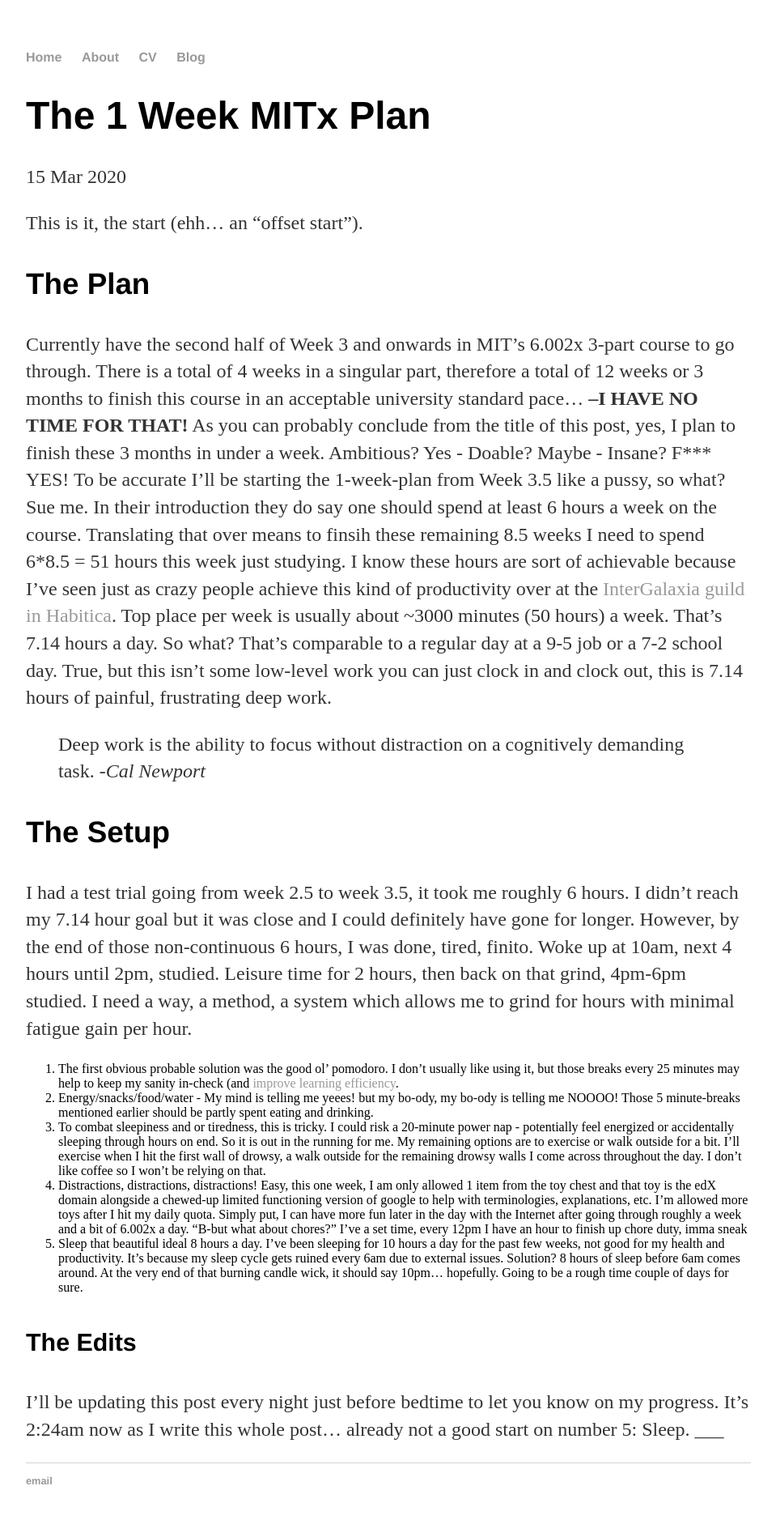
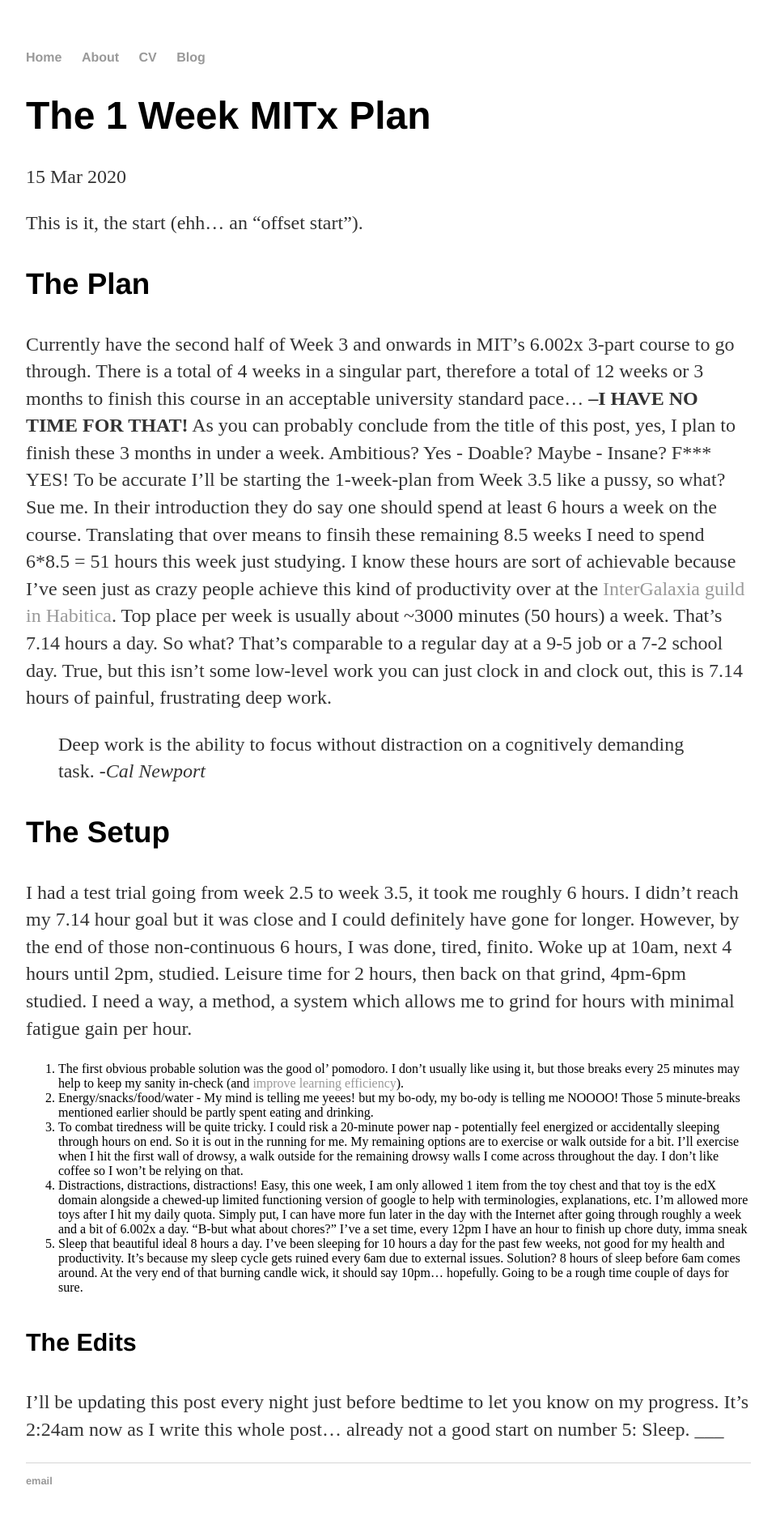
Before and after one commit to Raeiqal/raeiqal.github.io, a Jekyll site: the page built from _posts/2020-03-15-the-1-week-plan.md, in a window 1280 px wide. Shown: the whole page at 81% size, without its empty margins (160-1119 px from the left). Built offline with Jekyll 4.4.1, drawn with Linux system fonts in a browser that asks for light colours.

Commit message:
Update 2020-03-15-the-1-week-plan.md

```diff
--- a/_posts/2020-03-15-the-1-week-plan.md
+++ b/_posts/2020-03-15-the-1-week-plan.md
@@ -15,9 +15,9 @@
 ### The Setup
 I had a test trial going from week 2.5 to week 3.5, it took me roughly 6 hours. I didn't reach my 7.14 hour goal but it was close and I could definitely have gone for longer. However, by the end of those non-continuous 6 hours, I was done, tired, finito. Woke up at 10am, next 4 hours until 2pm, studied. Leisure time for 2 hours, then back on that grind, 4pm-6pm studied. I need a way, a method, a system which allows me to grind for hours with minimal fatigue gain per hour.
 
-1. The first obvious probable solution was the good ol' pomodoro. I don't usually like using it, but those breaks every 25 minutes may help to keep my sanity in-check (and [improve learning efficiency](https://youtu.be/IlU-zDU6aQ0?t=135).
+1. The first obvious probable solution was the good ol' pomodoro. I don't usually like using it, but those breaks every 25 minutes may help to keep my sanity in-check (and [improve learning efficiency](https://youtu.be/IlU-zDU6aQ0?t=135)).
 2. Energy/snacks/food/water - My mind is telling me yeees! but my bo-ody, my bo-ody is telling me NOOOO! Those 5 minute-breaks mentioned earlier should be partly spent eating and drinking.
-3. To combat sleepiness and or tiredness, this is tricky. I could risk a 20-minute power nap - potentially feel energized or accidentally sleeping through hours on end. So it is out in the running for me. My remaining options are to exercise or walk outside for a bit. I'll exercise when I hit the first wall of drowsy, a walk outside for the remaining drowsy walls I come across throughout the day. I don't like coffee so I won't be relying on that.
+3. To combat tiredness will be quite tricky. I could risk a 20-minute power nap - potentially feel energized or accidentally sleeping through hours on end. So it is out in the running for me. My remaining options are to exercise or walk outside for a bit. I'll exercise when I hit the first wall of drowsy, a walk outside for the remaining drowsy walls I come across throughout the day. I don't like coffee so I won't be relying on that.
 4. Distractions, distractions, distractions! Easy, this one week, I am only allowed 1 item from the toy chest and that toy is the edX domain alongside a chewed-up limited functioning version of google to help with terminologies, explanations, etc. I'm allowed more toys after I hit my daily quota. Simply put, I can have more fun later in the day with the Internet after going through roughly a week and a bit of 6.002x a day. "B-but what about chores?" I've a set time, every 12pm I have an hour to finish up chore duty, imma sneak
 5. Sleep that beautiful ideal 8 hours a day. I've been sleeping for 10 hours a day for the past few weeks, not good for my health and productivity. It's because my sleep cycle gets ruined every 6am due to external issues. Solution? 8 hours of sleep before 6am comes around. At the very end of that burning candle wick, it should say 10pm... hopefully. Going to be a rough time couple of days for sure.
 
```
